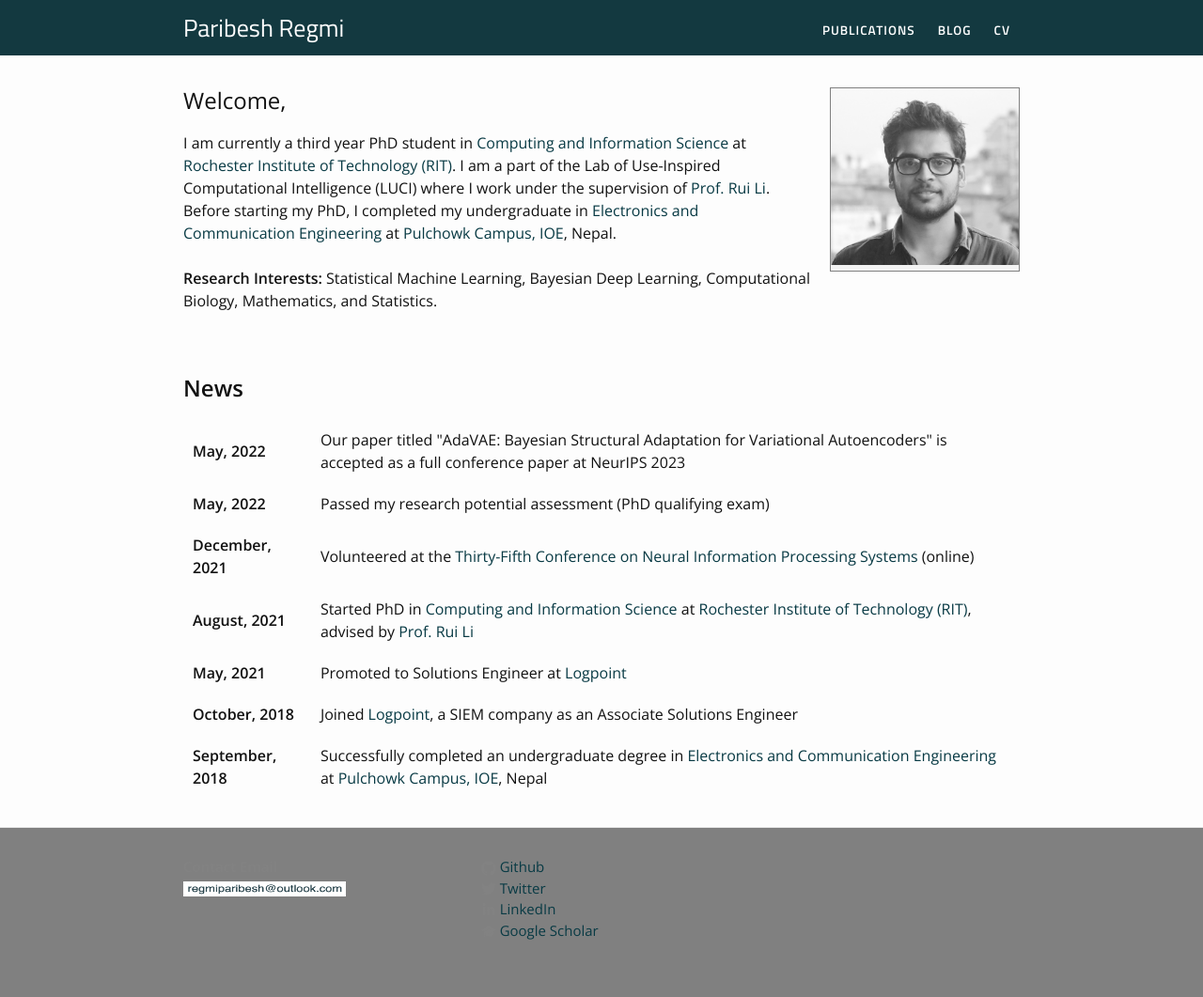
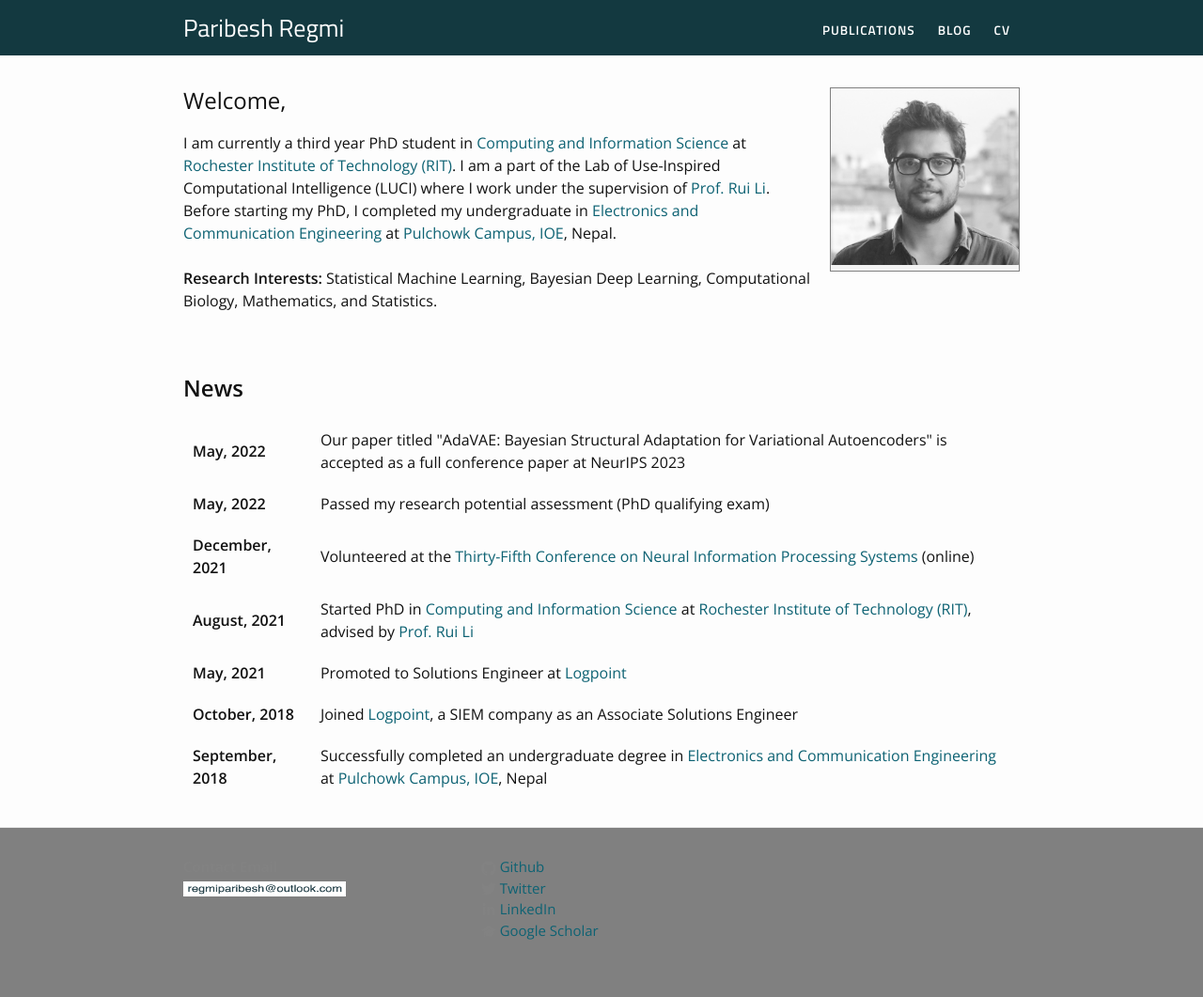
Before and after one commit to paribeshregmi/paribeshregmi.github.io, a Jekyll site: the page built from index.markdown, in a window 1280 px wide. Shown: the whole page at 94% size. Built offline with Jekyll 4.4.1, drawn with Linux system fonts in a browser that asks for light colours.

Commit message:
Update main.scss

```diff
--- a/assets/css/main.scss
+++ b/assets/css/main.scss
@@ -13,7 +13,7 @@ $spacing-unit:          30px;
 $text-color:            #111;
 $background-color:      #fdfdfd;
 $brand-color-primary:   #133940;
-$link-color:		#083a44;
+$link-color:		#0d6273;
 $brand-color-secondary: #111;
 
 $grey-color:       #828282;
```
